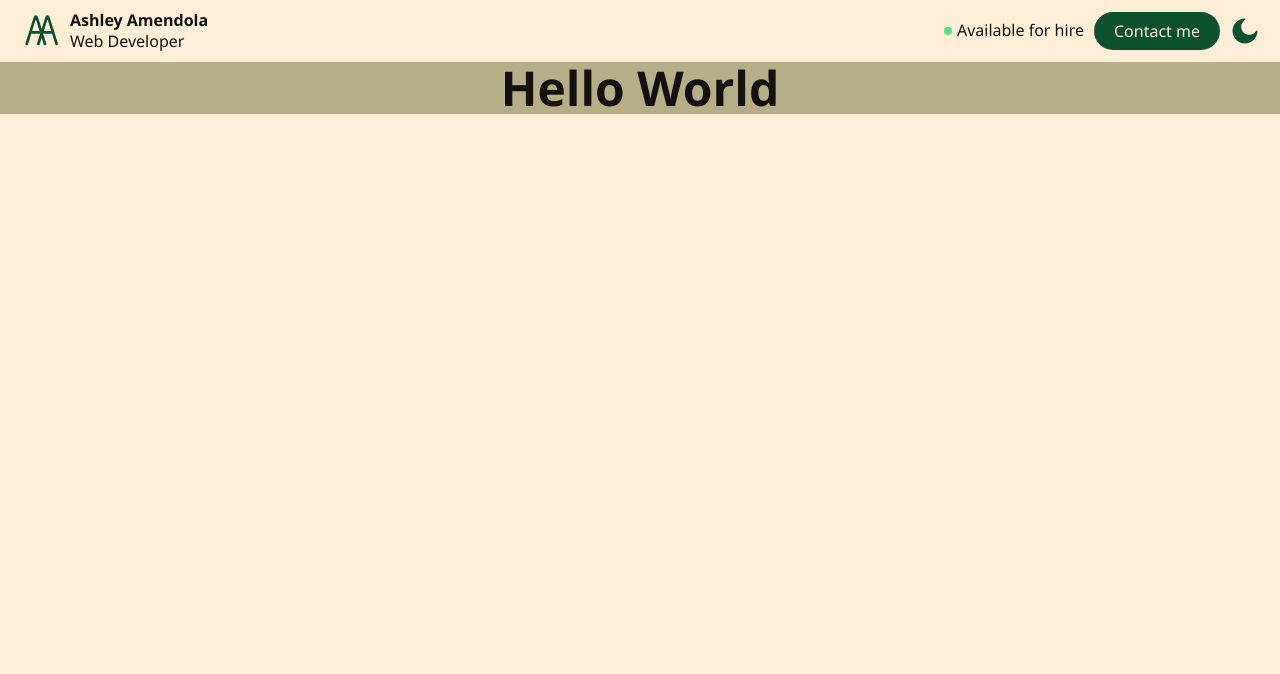
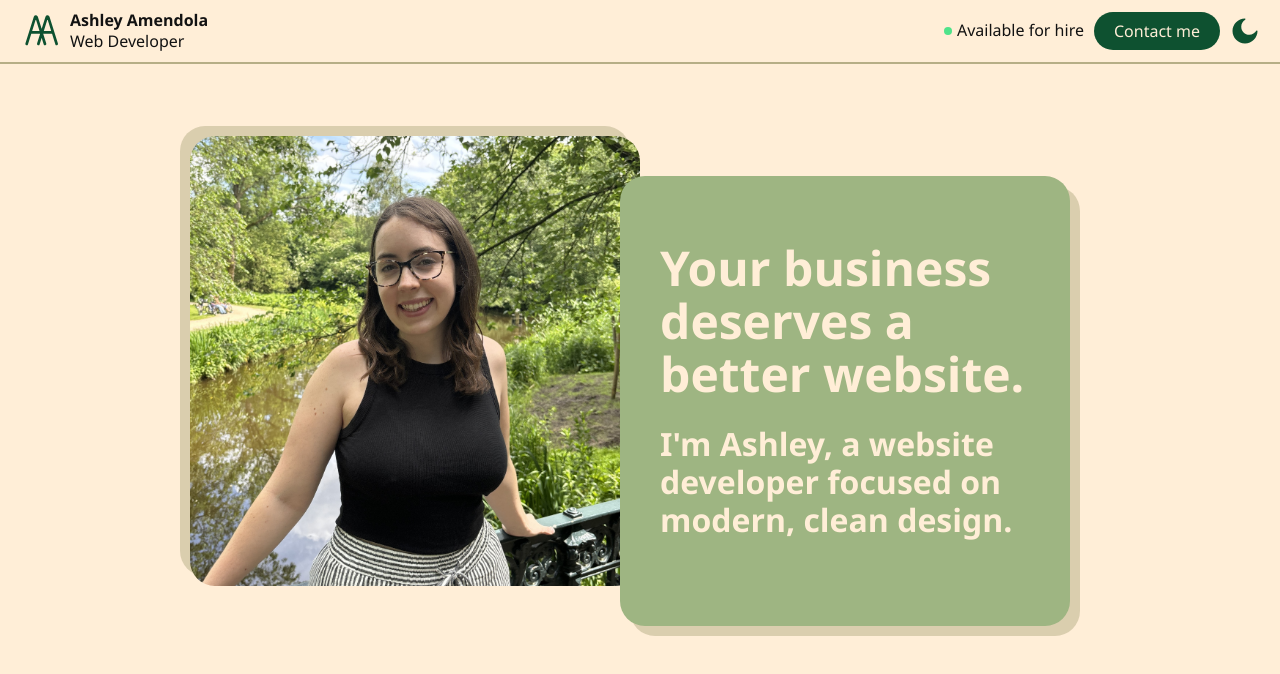
Before and after one commit to a-amendola/portfolio, a React (Vite) app: page / in a window 1280 px wide. Shown: the top 674 px of the page. Built offline with nearby package versions, Linux system fonts and the light colour scheme.

Commit message:
Hero section

```diff
--- a/src/App.css
+++ b/src/App.css
@@ -1,7 +1,7 @@
 #root {
   width: 100%;
   text-align: center;
-  background-color: var(--accent);
+  background-color: var(--background);
 }
 
 /* Cool animation that infinitely spins the .logo element */
--- a/src/components/navbar.css
+++ b/src/components/navbar.css
@@ -8,6 +8,7 @@
     justify-content: space-between;
     align-items: center;
     padding: 10px 20px 10px 20px;
+    border-bottom: 2px solid var(--accent);
 }
 
 .nav-section {
--- a/src/pages/HomePage.jsx
+++ b/src/pages/HomePage.jsx
@@ -1,7 +1,18 @@
+import './homepage.css'
+import ashleyImage from '../assets/ashley.JPG'
+
 export function HomePage() {
     return (
-        <div className="home-page">
-            <h1>Hello World</h1>
-        </div>
+        <section className="home-page flex">
+            <div className="hero flex">
+                <div className="hero-left">
+                    <img src={ashleyImage} alt="Ashley" />
+                </div>
+                <div className="hero-right">
+                    <h1>Your business deserves a better website.</h1>
+                    <h2>I'm Ashley, a website developer focused on modern, clean design.</h2>
+                </div>
+            </div>
+        </section>
     );
 }
--- /dev/null
+++ b/src/pages/homepage.css
@@ -0,0 +1,45 @@
+.hero {
+    max-width: 900px;
+    justify-content: center;
+    align-items: center;
+}
+
+.hero-left {
+    width: 50%;
+    /* padding: 30px; */
+}
+
+.hero-left img {
+    aspect-ratio: 1/1;
+    object-fit: cover;
+    border-radius: 25px;
+    filter: drop-shadow(
+        -10px -10px color-mix(in srgb, var(--accent) 50%, transparent)
+    );
+}
+
+.hero-right {
+    width: 50%;
+    text-align: left;
+    color: var(--background);
+    background-color: var(--secondary);
+    padding: 30px 40px;
+    border-radius: 25px;
+    aspect-ratio: 1/1 !important;
+    filter: drop-shadow(
+        10px 10px color-mix(in srgb, var(--accent) 50%, transparent)
+    );
+    transform: translate(-20px, 40px);
+    display: flex;
+    flex-direction: column;
+    align-items: center;
+    justify-content: center;
+}
+
+.hero-right h1 {
+    font-size: 3rem;
+}
+
+.hero-right h2 {
+    font-size: 2rem;
+}
```
Also changed, not shown: src/assets/ashley.JPG (added).
